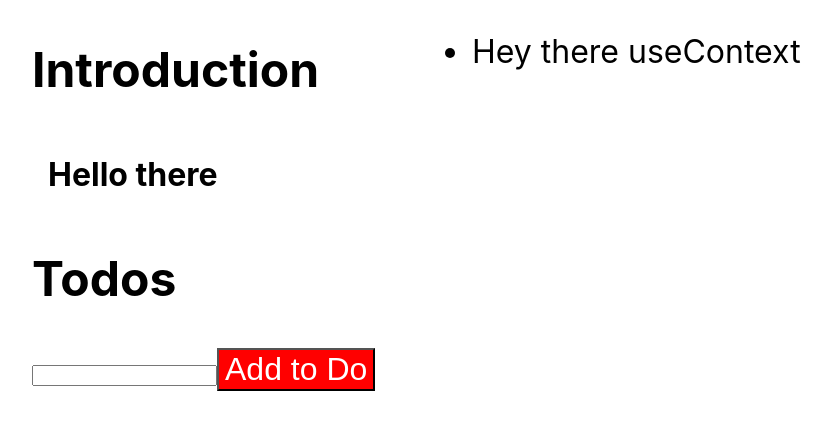
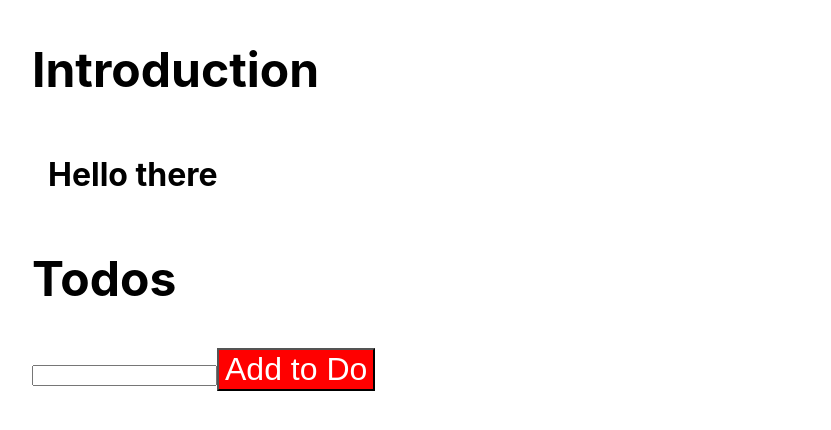
Before and after one commit to UJ528491/no-bs-ts-react, a React (Create React App) app: page / in a window 1280 px wide. Shown: the top 430 px of the page, without its empty margins (208-1039 px from the left). Built offline with nearby package versions, Linux system fonts and the light colour scheme.

Commit message:
second consumer

```diff
--- a/src/App.tsx
+++ b/src/App.tsx
@@ -72,7 +72,6 @@ function App() {
   const newTodoRef = useRef<HTMLInputElement>(null);
 
   const onAddTodo = useCallback(() => {
-    console.log(newTodoRef.current);
     if (newTodoRef.current) {
       dispatch(addTodo(newTodoRef.current.value));
       newTodoRef.current.value = "";
@@ -106,25 +105,11 @@ function App() {
 }
 
 const JustShowTodos = () => {
-  const { todos } = useTodosManager(initialTodos);
+  const todos = useSelector(selectTodos);
   return (
     <UL items={todos} itemClick={() => {}} render={todo => <>{todo.text}</>} />
   );
 };
-
-// const AppWrapper = () => (
-//   <TodosProvider initialTodos={[]}>
-//     <div
-//       style={{
-//         display: "grid",
-//         gridTemplateColumns: "50% 50%",
-//       }}
-//     >
-//       <App />
-//       <JustShowTodos />
-//     </div>
-//   </TodosProvider>
-// );
 
 const AppWrapper = () => (
   <Provider store={store}>
--- a/src/store.ts
+++ b/src/store.ts
@@ -14,7 +14,7 @@ const initialState: TodosSliceState = {
 };
 
 export const todosSlice = createSlice({
-  name: "counter",
+  name: "todos",
   initialState,
   reducers: {
     addTodo: (state, action: PayloadAction<string>) => {
```
